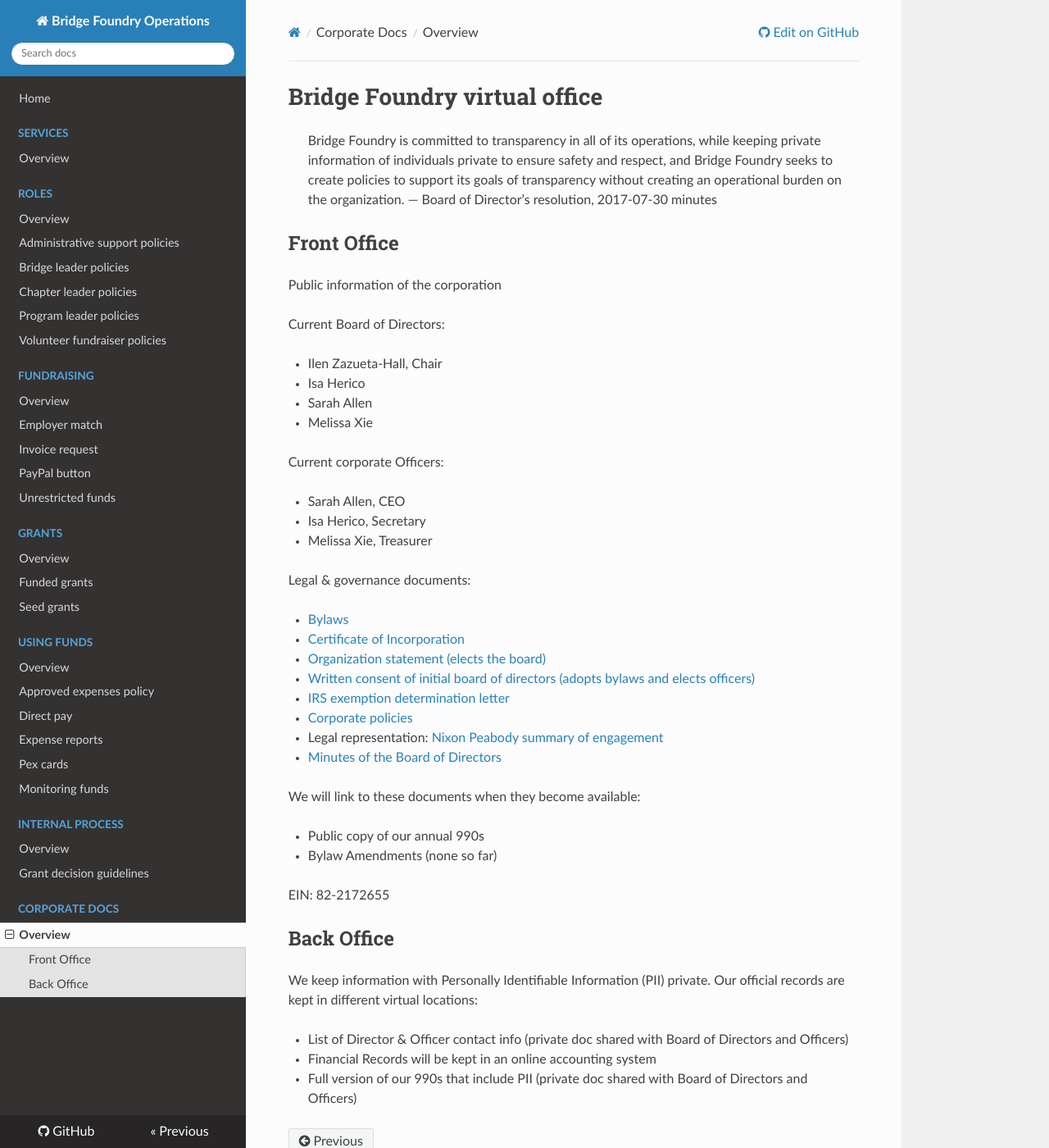
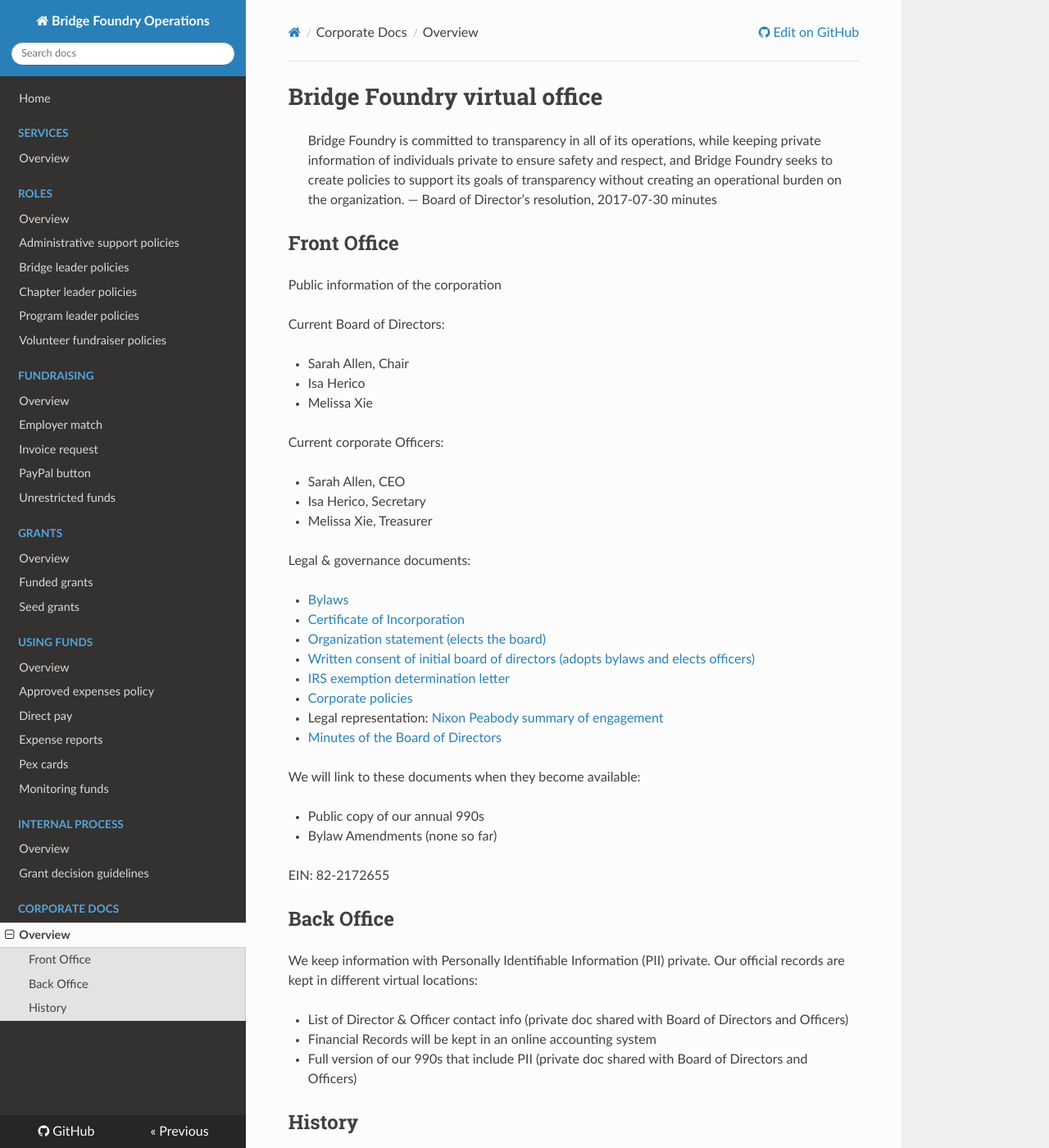
Before and after one commit to Satsaimistoowqp/bridgefoundry-operations, an MkDocs documentation site: the page built from docs/corporate-docs/README.md, in a window 1280 px wide and 1400 px high. Shown: the whole window at 82% size. Built offline with MkDocs 1.6.1, drawn with Linux system fonts in a browser that asks for light colours; nearby versions of some CDN libraries; old or Windows-style settings are respelled for this version of MkDocs; some of the changed text lies outside the part shown.

Commit message:
Ilen stepped down from board 12/31/2019
added history section

```diff
--- a/docs/corporate-docs/README.md
+++ b/docs/corporate-docs/README.md
@@ -9,9 +9,8 @@ Public information of the corporation
 
 Current Board of Directors:
 
-* Ilen Zazueta-Hall, Chair
+* Sarah Allen, Chair
 * Isa Herico
-* Sarah Allen
 * Melissa Xie
 
 Current corporate Officers:
@@ -45,3 +44,8 @@ We keep information with Personally Identifiable Information (PII) private.  Our
 * List of Director & Officer contact info (private doc shared with Board of Directors and Officers)
 * Financial Records will be kept in an online accounting system
 * Full version of our 990s that include PII (private doc shared with Board of Directors and Officers)
+
+## History
+
+* Ilen Zazueta-Hall, Chair 1/10/2018-12/31/2019
+* Karen Herreid, Treasurer
```
